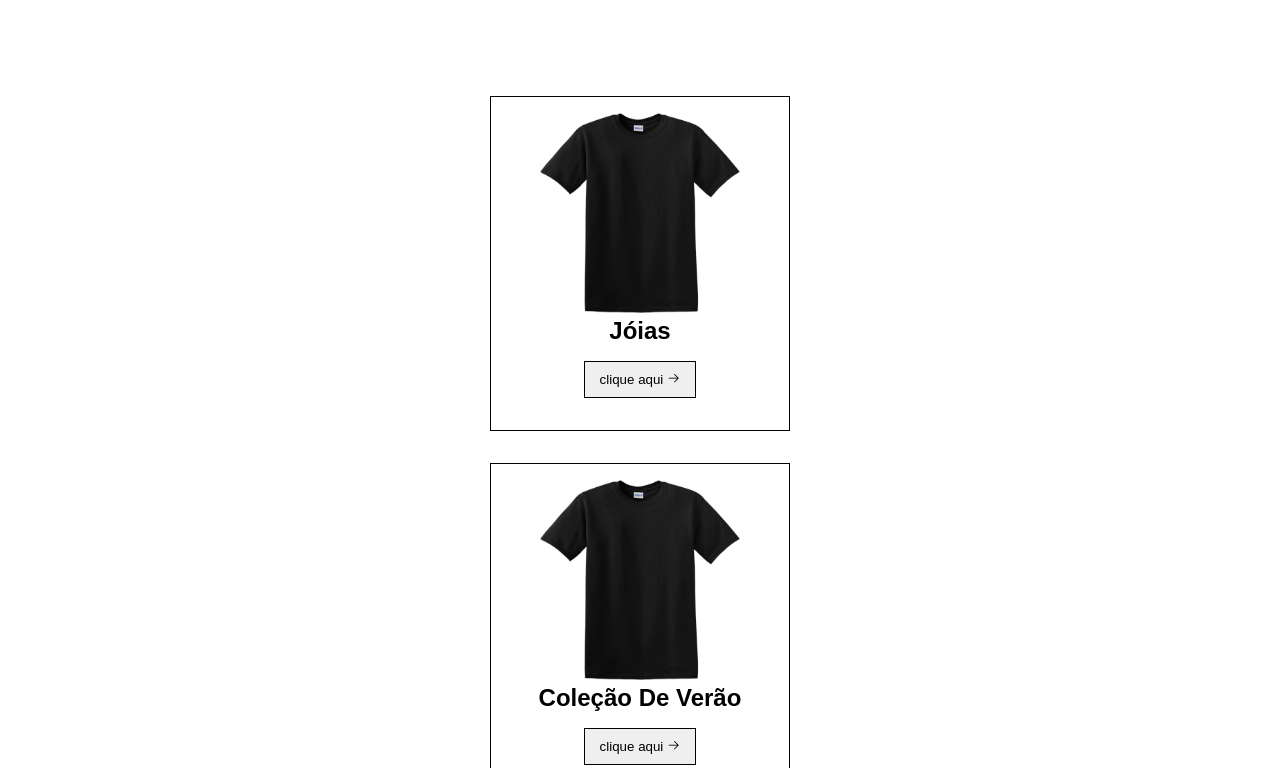
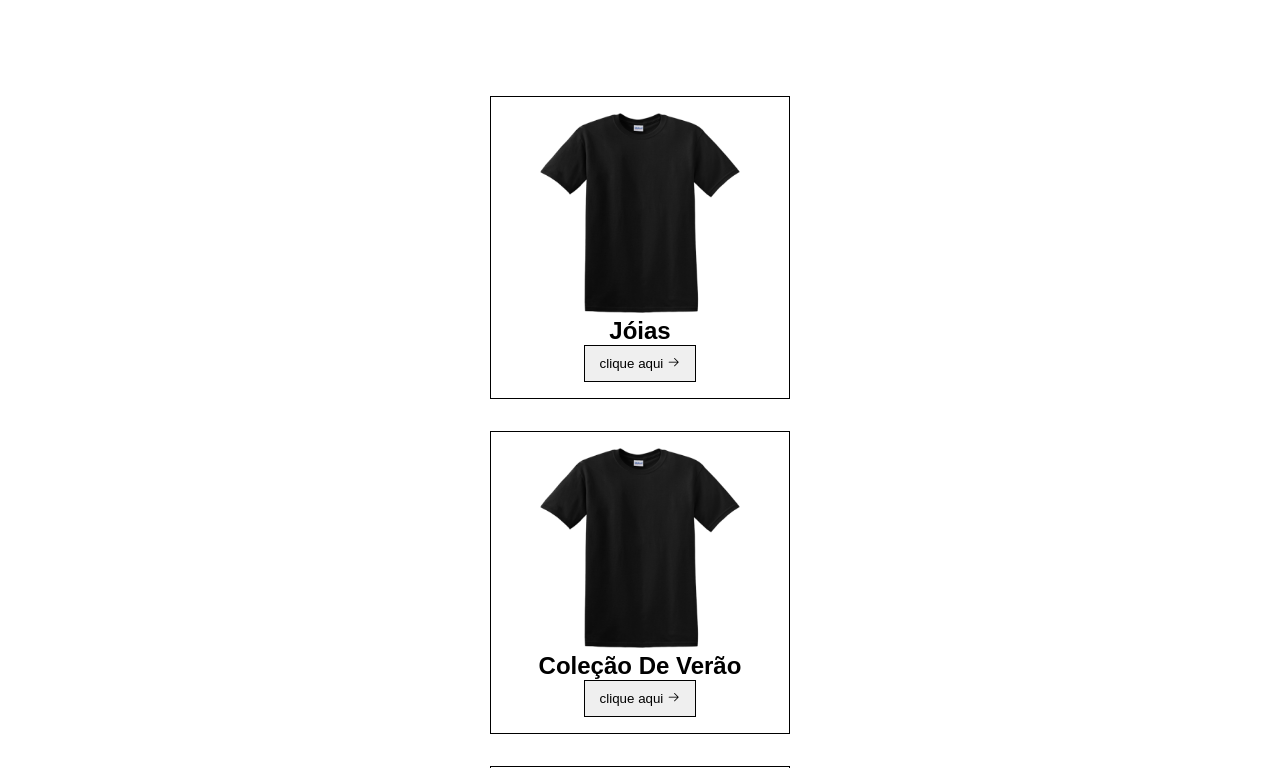
Before and after one commit to JacksonWeudes/rust, a plain HTML site: page index.html in a window 1280 px wide. Shown: the part 1282-2050 px from the top of the page. Drawn offline with nearby package versions, Linux system fonts and the light colour scheme.

Commit message:
hero finalizado

```diff
--- a/styles/index.css
+++ b/styles/index.css
@@ -163,19 +163,23 @@
     grid-template-columns: 1fr;
 }
 .products-card{
+    min-width: 300px;
+    min-height: 300px;
+    padding: 1rem;
+    margin: auto;
+    margin-block: 1rem;
+
     text-align: center;
     border: 1px solid;
-    min-width: 300px;
-    margin: auto;
-    margin-block: 1rem;
-    padding: 1rem;
+
 }
 .products-card img{
     width: 200px;
     height: 200px;
 }
+.products-card h2{
+}
 .products-card button{
     padding: 10px 15px;
-    margin-block: 1rem;
     border: 1px solid;
 }
```
